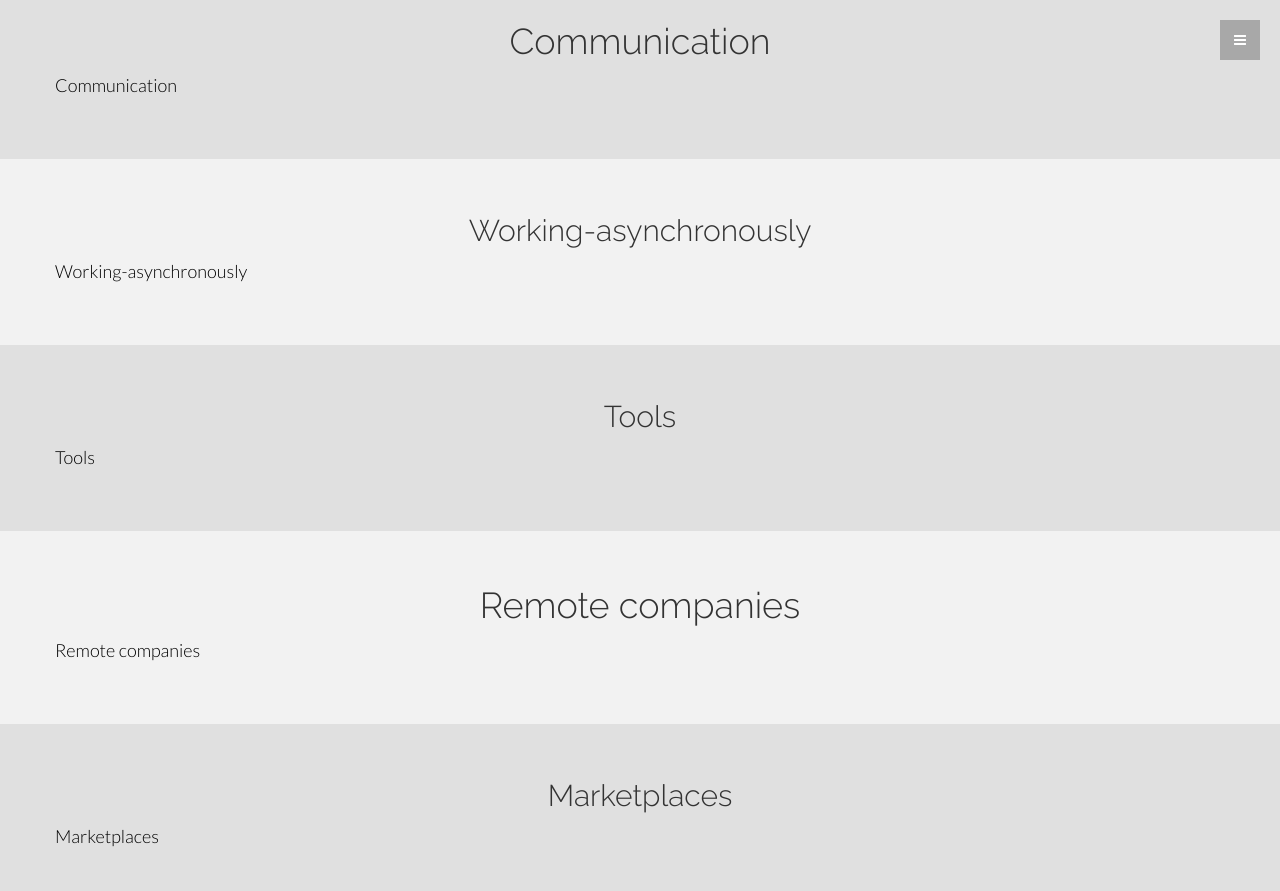
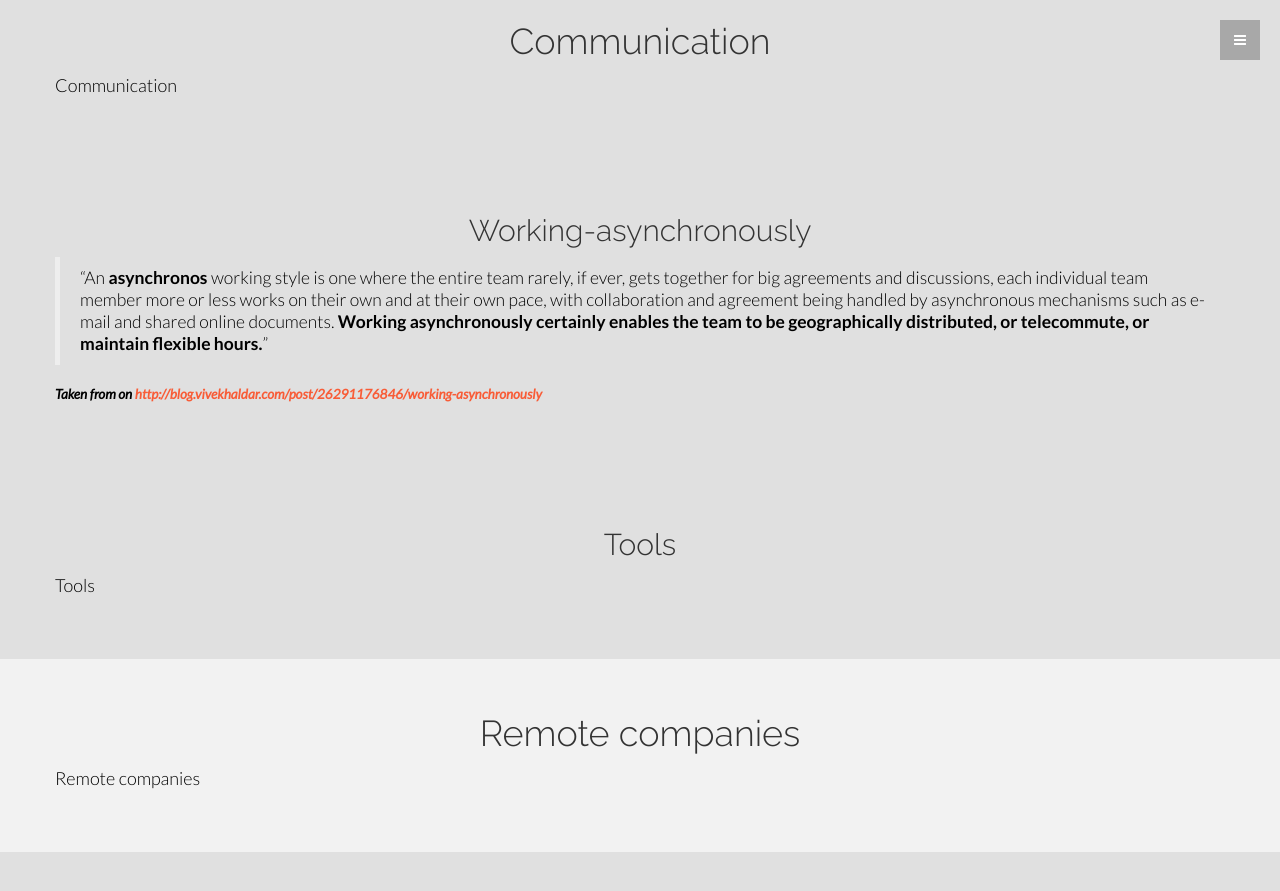
Before and after one commit to webreattivo/remote-work-the-right-way, a Jekyll site: the page built from index.html, in a window 1280 px wide and 900 px high, scrolled down 3012 px. Shown: the top 891 px of the window. Built offline with Jekyll 4.4.1, drawn with Linux system fonts in a browser that asks for light colours.

Commit message:
added Working asynchronously

```diff
--- a/_includes/menu.html
+++ b/_includes/menu.html
@@ -13,7 +13,7 @@
             <a href="#for_companies" class="smoothScroll sub">For companies</a>
             <a href="#for_workers" class="smoothScroll sub">For workers</a>
         <a href="#communication" class="smoothScroll main">Communication</a>
-            <a href="#working-asynchronously" class="smoothScroll sub">Working-asynchronously</a>
+            <a href="#working_asynchronously" class="smoothScroll sub">Working-asynchronously</a>
             <a href="#tools" class="smoothScroll sub">Tools</a>
         <a href="#remote_companies" class="smoothScroll main">Remote companies</a>
         <a href="#marketplaces" class="smoothScroll main">Marketplaces</a>
--- a/_posts/03-02-01-Working-asynchronously.markdown
+++ b/_posts/03-02-01-Working-asynchronously.markdown
@@ -1,8 +1,10 @@
 ---
 title:  "Working-asynchronously"
 anchor: "working_asynchronously"
-type:   "g"
+type:   "dg"
 h:   "h2"
 ---
+> "An **asynchronos** working style is one where the entire team rarely, if ever, gets together for big agreements and discussions, each individual team member more or less works on their own and at their own pace, with collaboration and agreement being handled by asynchronous mechanisms such as e-mail and shared online documents.
+__Working asynchronously certainly enables the team to be geographically distributed, or telecommute, or maintain flexible hours.__"
 
-Working-asynchronously
+<sup>__*Taken from on [http://blog.vivekhaldar.com/post/26291176846/working-asynchronously](http://blog.vivekhaldar.com/post/26291176846/working-asynchronously){:target="_blank"}*__</sup>
```
